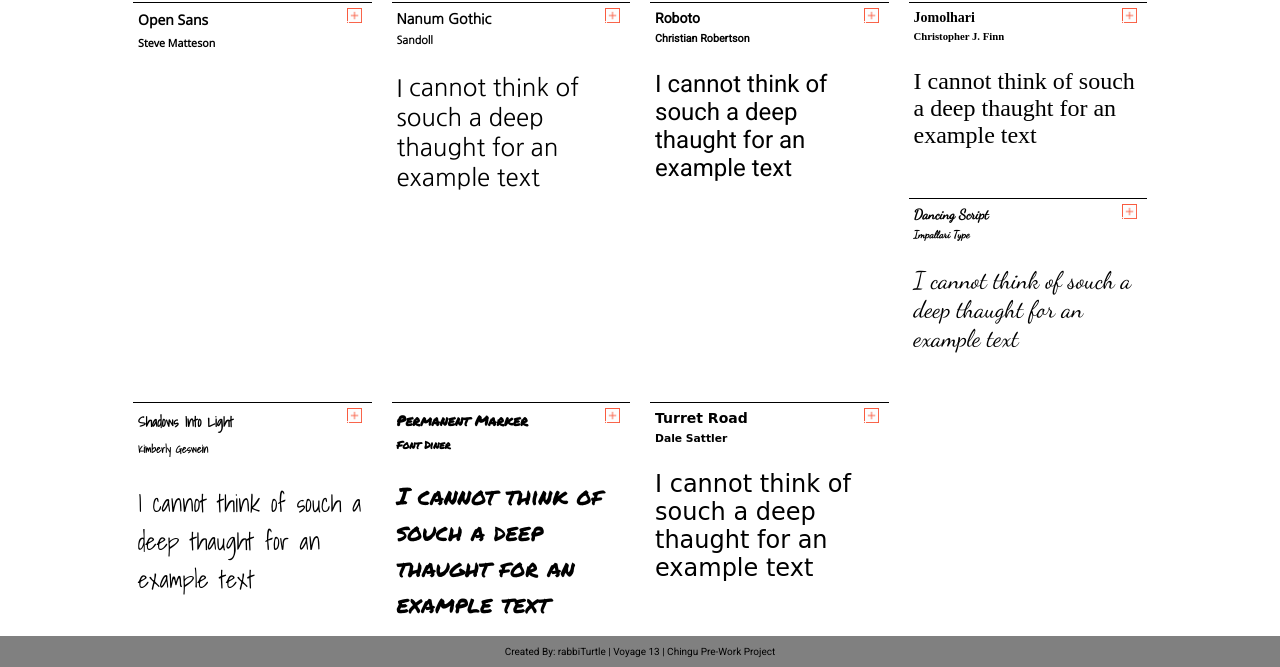
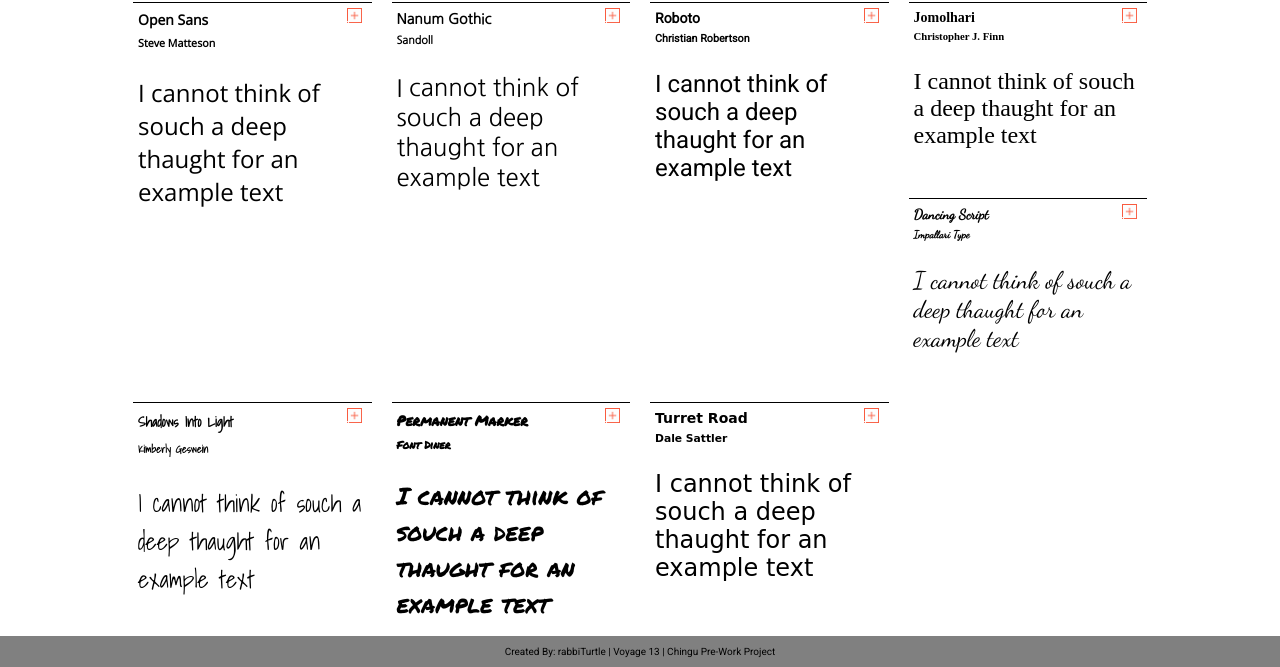
Before and after one commit to ahmedserifoski/google_fonts, a plain HTML site: page index.html in a window 1280 px wide. Shown: the part 133-800 px from the top of the page. Drawn offline with nearby package versions, Linux system fonts and the light colour scheme; a web font is replaced by a local one.

Commit message:
altered index.html

```diff
--- a/index.html
+++ b/index.html
@@ -50,7 +50,7 @@
                 <br>
                 <h6>Steve Matteson</h6>
                 <br>
-                <p id="display3" class="display default resset boxText"></p>
+                <p id="display3" class="display default resset boxText">I cannot think of souch a deep thaught for an example text</p>
             </div>
         </div>
     </div>
```
